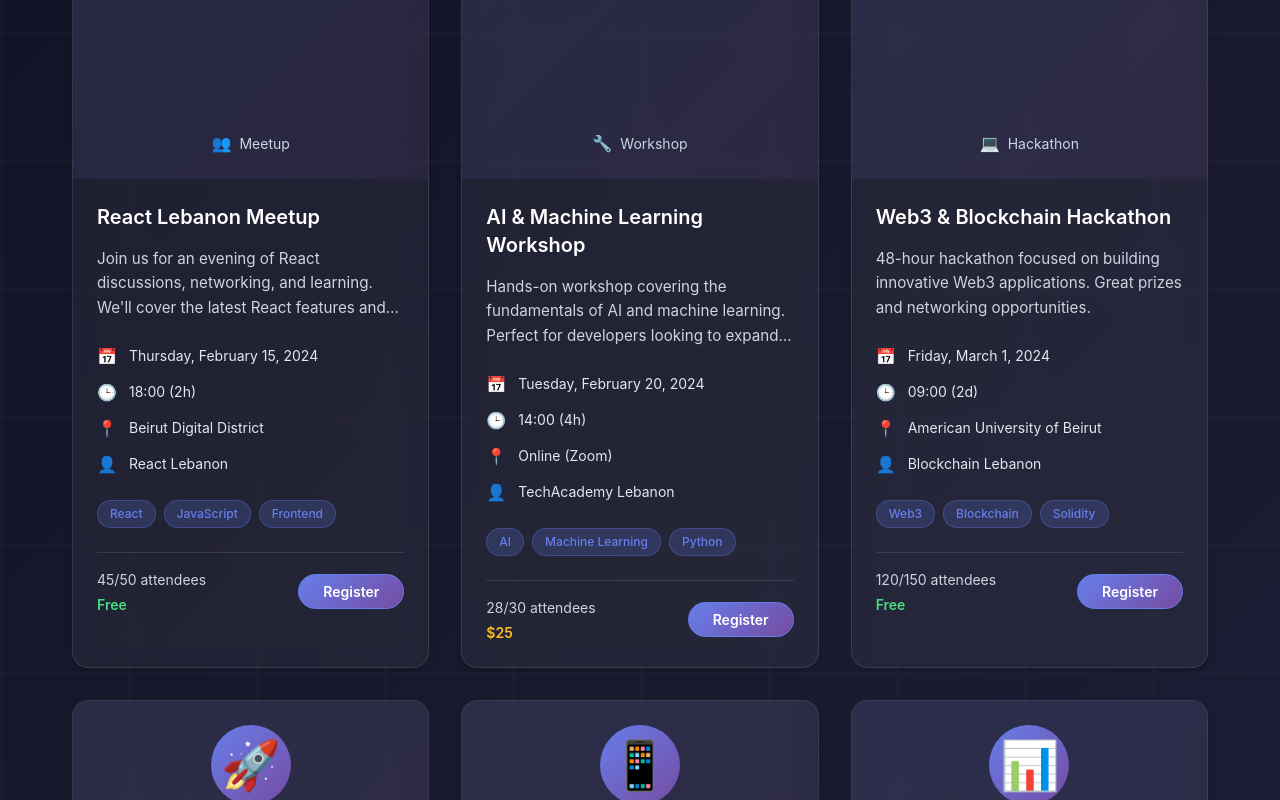
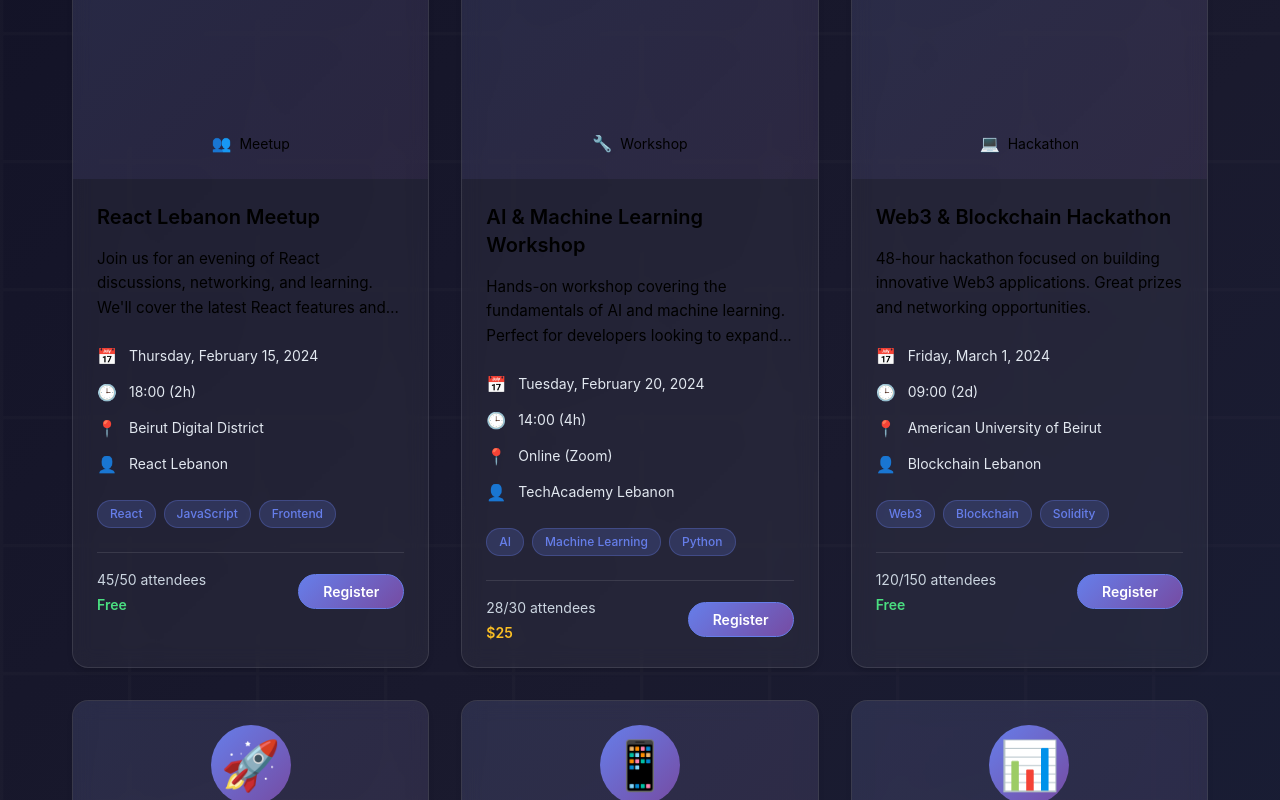
Before and after one commit to farhatrkhalil/devloop-lb-frontend, a React (Vite) app: page /events in a window 1280 px wide. Shown: the part 880-1680 px from the top of the page. Built offline with nearby package versions, Linux system fonts and the light colour scheme.

Commit message:
Update text colors in Events.css for improved readability

```diff
--- a/src/pages/Events.css
+++ b/src/pages/Events.css
@@ -202,7 +202,7 @@
   justify-content: center;
   gap: 0.5rem;
   font-size: 0.875rem;
-  color: #cbd5e0;
+  color: #000000;
 }
 
 .type-icon {
@@ -219,12 +219,12 @@
   font-size: 1.25rem;
   font-weight: 600;
   margin-bottom: 1rem;
-  color: #ffffff;
+  color: #000000;
   line-height: 1.4;
 }
 
 .event-description {
-  color: #cbd5e0;
+  color: #000000;
   line-height: 1.6;
   margin-bottom: 1.5rem;
   display: -webkit-box;
```
